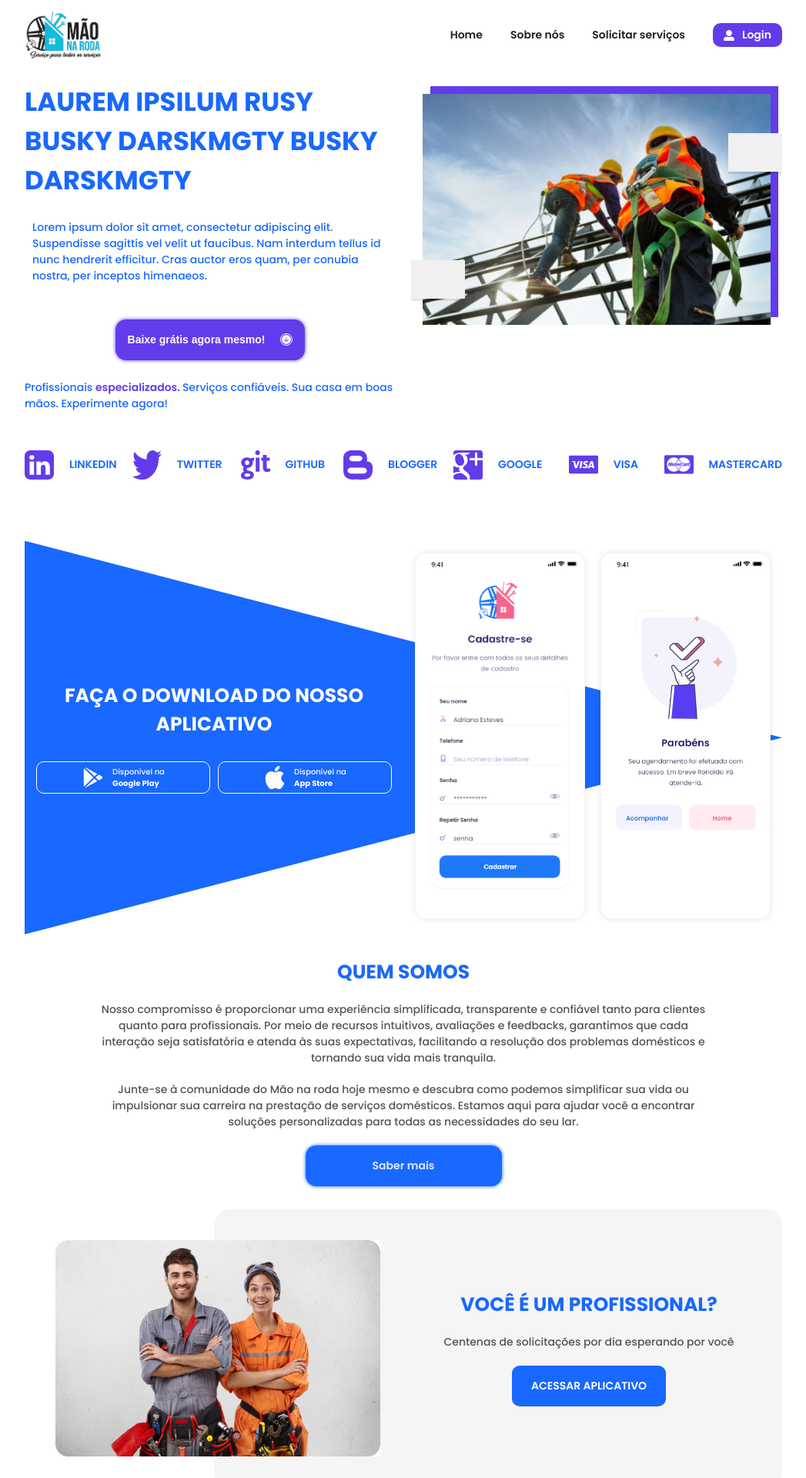
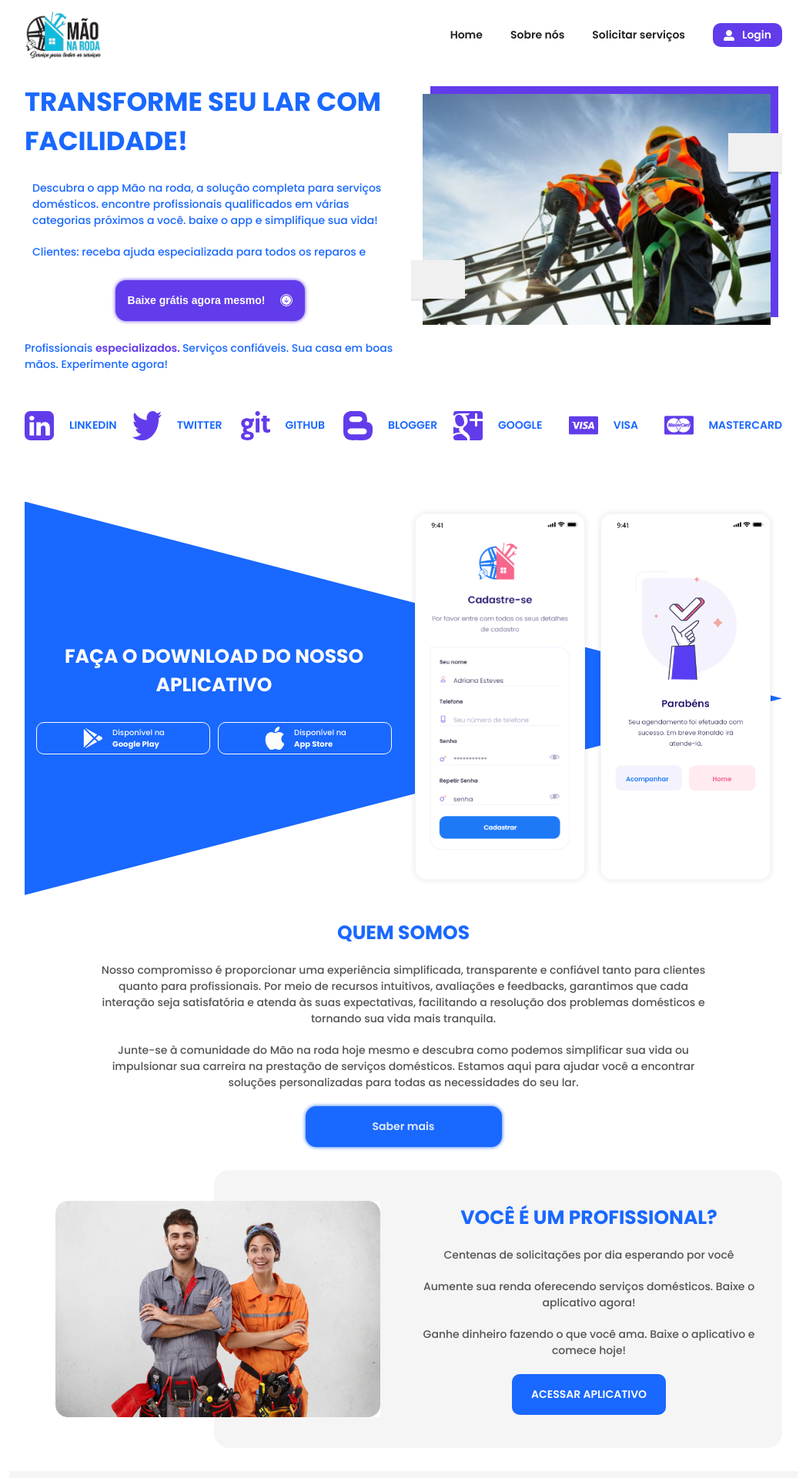
Before and after one commit to techinn0vation/maonaroda-site, a Next.js app: page /home in a window 1280 px wide. Shown: the top 1920 px of the page at 77% size, without its empty margins (116-1163 px from the left). Built offline with nearby package versions, Linux system fonts and the light colour scheme.

Commit message:
Ajustando textos...

```diff
--- a/src/components/Hero/index.tsx
+++ b/src/components/Hero/index.tsx
@@ -28,10 +28,16 @@ export default function Hero() {
       <ContentHero>
         <BlockHero>
           <HeadlineHero>
-            <Title message="laurem ipsilum rusy busky darskmgty busky darskmgty" />
+            <Title message="transforme seu lar com facilidade!" />
             <SubHeadlineHero>
-              <Text message="Lorem ipsum dolor sit amet, consectetur adipiscing elit. Suspendisse sagittis vel velit ut faucibus. Nam interdum tellus id nunc hendrerit efficitur. Cras auctor eros quam, per conubia nostra, per inceptos himenaeos." />
-              <Text message="Lorem ipsum dolor sit amet, consectetur adipiscing elit. Suspendisse sagittis vel velit ut faucibus. Nam interdum tellus id nunc hendrerit efficitur. Cras auctor eros quam, per conubia nostra, per inceptos himenaeos." />
+              <Text
+                message="descubra o app Mão na roda, a solução completa para serviços domésticos.
+                encontre profissionais qualificados em várias categorias próximos a você.
+                baixe o app e simplifique sua vida!"
+              />
+              <Text message="clientes: receba ajuda especializada para todos os reparos e projetos em sua casa. Garanta serviços de qualidade e um lar impecável." />
+              <Text message="profissionais: Aumente sua renda e conquiste novos clientes. defina sua agenda, mostre seu talento e destaque-se em sua área." />
+              <Text message="baixe o app agora e transforme seu lar com praticidade!" />
             </SubHeadlineHero>
             <Link
               activeClass="active"
--- a/src/components/Hero/styles.tsx
+++ b/src/components/Hero/styles.tsx
@@ -86,10 +86,10 @@ export const SubHeadlineHero = styled.div`
   justify-content: flex-start;
   align-items: flex-start;
   gap: 2rem;
+  direction: rtl;
   text-align: left;
   overflow-y: scroll;
   scroll-behavior: smooth;
-  direction: rtl;
 
   p {
     color: ${props => props.theme.colors.colorB};
@@ -99,6 +99,9 @@ export const SubHeadlineHero = styled.div`
     line-height: 2.1rem;
     margin-left: 1rem;
     direction: ltr;
+    &::first-letter {
+      text-transform: capitalize;
+    }
   }
 
   &::-webkit-scrollbar {
--- a/src/components/Profissional/index.tsx
+++ b/src/components/Profissional/index.tsx
@@ -31,8 +31,10 @@ export default function Profissional() {
           <SubHeadlineProfissional>
             <Title message="você é um profissional?" />
             <Text message="centenas de solicitações por dia esperando por você" />
+            <Text message="aumente sua renda oferecendo serviços domésticos. Baixe o aplicativo agora!" />
+            <Text message="ganhe dinheiro fazendo o que você ama. Baixe o aplicativo e comece hoje!" />
           </SubHeadlineProfissional>
-          <ButtonAccess href="/#">
+          <ButtonAccess href="/sobre">
             <Text message="acessar aplicativo" />
           </ButtonAccess>
         </BlockProfissional>
```
